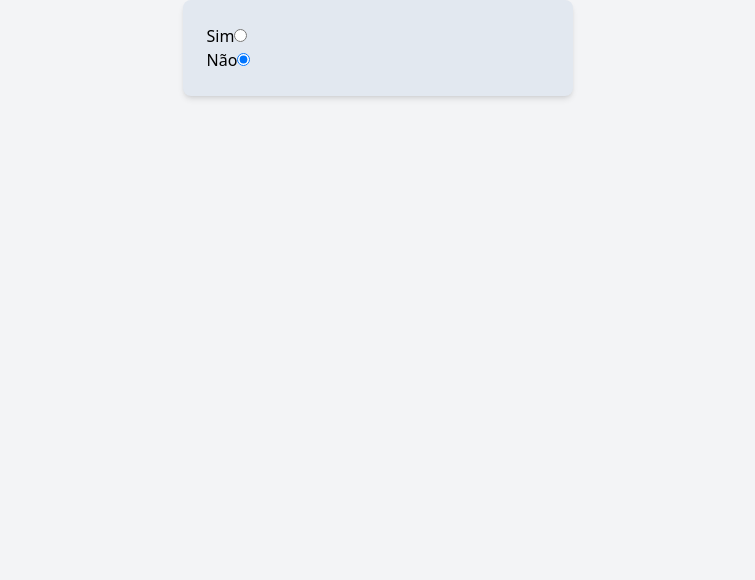
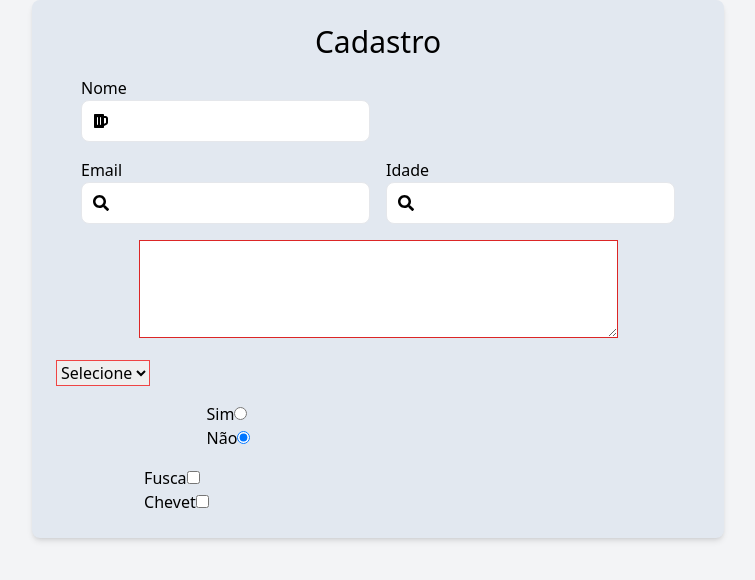
Before and after one commit to daniloaugusto9101/origamid-react, a React (Vite) app: page /cadastro in a window 1280 px wide. Shown: the top 580 px of the page, without its empty margins (262-1017 px from the left). Built offline with nearby package versions, Linux system fonts and the light colour scheme.

Commit message:
feat: Componentização do Input4

```diff
--- a/src/components/Form.jsx
+++ b/src/components/Form.jsx
@@ -1,54 +1,54 @@
 import React from "react";
-// import Input from "./Input";
-// import Textarea from "./Textarea";
-// import Select from "./Select";
+import Input from "./Input";
+import Textarea from "./Textarea";
+import Select from "./Select";
 import Radio from "./Radio";
 
 //Objeto com os campos do formulário
-// const formInput = {
-//   name: {
-//     id: "name",
-//     type: "text",
-//     label: "Nome",
-//     ico: "FaBeer",
-//   },
-//   email: {
-//     id: "email",
-//     type: "email",
-//     label: "Email",
-//     ico: "FaSearch",
-//   },
-//   idade: {
-//     id: "idade",
-//     type: "number",
-//     label: "Idade",
-//     ico: "FaSearch",
-//   },
-//   desc: {
-//     id: "desc",
-//     type: "",
-//     label: "Descrição",
-//     ico: "",
-//   },
-// };
+const formInput = {
+  name: {
+    id: "name",
+    type: "text",
+    label: "Nome",
+    ico: "FaBeer",
+  },
+  email: {
+    id: "email",
+    type: "email",
+    label: "Email",
+    ico: "FaSearch",
+  },
+  idade: {
+    id: "idade",
+    type: "number",
+    label: "Idade",
+    ico: "FaSearch",
+  },
+  desc: {
+    id: "desc",
+    type: "",
+    label: "Descrição",
+    ico: "",
+  },
+};
 
-// const formSelect = [
-//   {
-//     id: "",
-//     label: "Selecione",
-//     disabled: true,
-//   },
-//   {
-//     id: "fiat",
-//     label: "Fiat",
-//     disabled: false,
-//   },
-//   {
-//     id: "fusca",
-//     label: "Fusca",
-//     disabled: false,
-//   },
-// ];
+const formSelect = [
+  {
+    id: "",
+    label: "Selecione",
+    disabled: true,
+  },
+  {
+    id: "fiat",
+    label: "Fiat",
+    disabled: false,
+  },
+  {
+    id: "fusca",
+    label: "Fusca",
+    disabled: false,
+  },
+];
 
 const formRadio = [
   {
@@ -65,40 +65,61 @@ const formRadio = [
   },
 ];
 
+const formCheckbox = [
+  {
+    id: "fusca",
+    label: "Fusca",
+    name: "fusca",
+  },
+  {
+    id: "chevet",
+    label: "Chevet",
+    name: "fusca",
+  },
+];
+
 const Form = () => {
-  // // Monta objeto somente com o id para usar no estado
-  // const fields = Object.keys(formInput).reduce((acc, key) => {
-  //   return {
-  //     ...acc,
-  //     [key]: "",
-  //   };
-  // }, {});
+  // Monta objeto somente com o id para usar no estado
+  const fields = Object.keys(formInput).reduce((acc, key) => {
+    return {
+      ...acc,
+      [key]: "",
+    };
+  }, {});
 
-  // // Monta um estado único com todos os campos do formulário
-  // const [formData, setFormData] = useState(fields);
-  // const [select, setSelect] = React.useState("");
+  // Monta um estado único com todos os campos do formulário
+  const [formData, setFormData] = React.useState(fields);
+  const [select, setSelect] = React.useState("");
   const [radio, setRadio] = React.useState(formRadio[1].id);
+  const [checkbox, setCheckbox] = React.useState([]);
 
   // Função para atualizar o estado de qualquer campo do formulário
-  // const handleChange = (event) => {
-  //   const { name, value } = event.target;
-  //   setFormData((prevData) => ({
-  //     ...prevData,
-  //     [name]: value,
-  //   }));
-  // };
+  const handleChange = (event) => {
+    const { name, value } = event.target;
+    setFormData((prevData) => ({
+      ...prevData,
+      [name]: value,
+    }));
+  };
 
-  // const onSelect = ({ target }) => {
-  //   setSelect(target.value);
-  // };
+  const onSelect = ({ target }) => {
+    setSelect(target.value);
+  };
 
   const onRadio = ({ target }) => {
     setRadio(target.value);
   };
+  const onCheckbox = ({ target }) => {
+    if (target.checked) {
+      setCheckbox([...checkbox, target.value]);
+    }else{
+      setCheckbox(checkbox.filter((item) => item !== target.value));
+    }
+  };
 
   return (
     <form className="p-6 rounded-lg shadow-md flex flex-col items-center gap-4 bg-slate-200 max-w-[720px]">
-      {/* <div>
+      <div>
         <h2 className="text-3xl">Cadastro</h2>
       </div>
       <div className="grid grid-cols-12 gap-4">
@@ -123,10 +144,20 @@ const Form = () => {
         <div className="col-span-2">
           <Select formSelect={formSelect} select={select} onSelect={onSelect} />
         </div>
-      </div> */}
+      </div>
       <div className="grid grid-cols-12 gap-4">
         <div className="col-span-2">
           <Radio formRadio={formRadio} onRadio={onRadio} radio={radio} />
+        </div>
+      </div>
+      <div className="grid grid-cols-12 gap-4">
+        <div className="col-span-2">
+          {formCheckbox.map((item) => (
+            <div key={item.id}>
+              <label htmlFor={item.id}>{item.label}</label>
+              <input type="checkbox" name={item.name} id={item.id} checked={checkbox.includes()} value={item.name} onChange={onCheckbox} />
+            </div>
+          ))}
         </div>
       </div>
     </form>
--- /dev/null
+++ b/src/components/Form/FormCompras.jsx
@@ -0,0 +1,15 @@
+import React from "react";
+import Input from "./Input";
+
+const FormCompras = () => {
+  const [nome, setNome] = React.useState("");
+  const [email, setEmail] = React.useState("");
+  return (
+    <form>
+      <Input id="nome" label="Nome" value={nome} setValue={setNome} />
+      <Input id="email" label="Email" value={email} setValue={setEmail} />
+    </form>
+  );
+};
+
+export default FormCompras;
--- /dev/null
+++ b/src/components/Form/Input.jsx
@@ -0,0 +1,12 @@
+import React from "react";
+
+const Input = ({ id, label, setValue, ...props }) => {
+  return (
+    <div>
+      <label htmlFor={id}>{label}</label>
+      <input id={id} name={id} onChange={({ target }) => setValue(target.value)} {...props} className="p-2 border border-gray-500 rounded-lg w-full" />
+    </div>
+  );
+};
+
+export default Input;
--- /dev/null
+++ b/src/pages/Compras.jsx
@@ -0,0 +1,13 @@
+import React from "react";
+import FommCompras from "../components/Form/FormCompras";
+
+const Compras = () => {
+  return (
+    <div>
+      <h1>Page de compras</h1>
+      <FommCompras />
+    </div>
+  );
+};
+
+export default Compras;
--- a/src/routes/AppRoutes.jsx
+++ b/src/routes/AppRoutes.jsx
@@ -4,6 +4,7 @@ import About from "../pages/About";
 import Home from "../pages/Home";
 import Produtos from "../pages/Produtos";
 import Cadastro from "../pages/Cadastro";
+import Compras from "../pages/Compras";
 
 const AppRoutes = () => {
   return (
@@ -13,6 +14,7 @@ const AppRoutes = () => {
         <Route path="/about" element={<About />} />
         <Route path="/products" element={<Produtos />} />
         <Route path="/cadastro" element={<Cadastro />} />
+        <Route path="/compras" element={<Compras />} />
       </Routes>
     </Router>
   );
```
